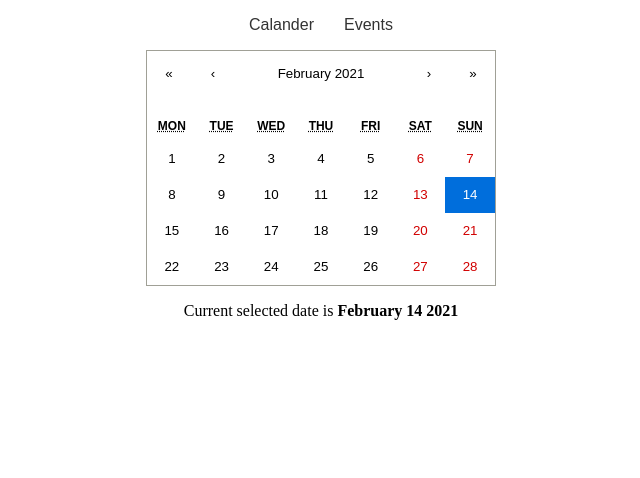
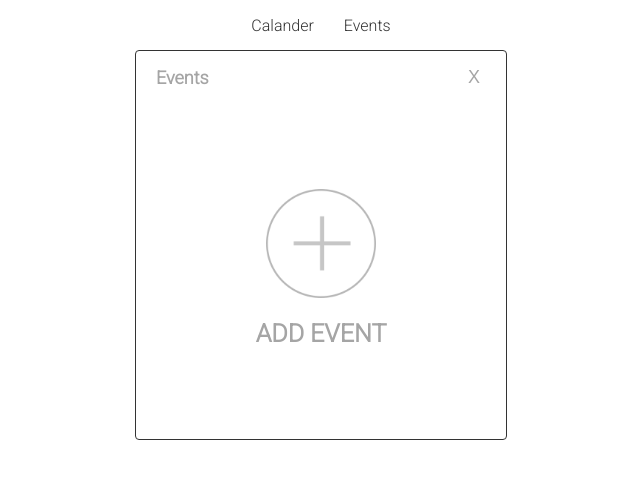
Before and after one commit to benjamin-karami/calander, a React (Create React App) app: page / in a window 1280 px wide. Shown: the top 478 px of the page, without its empty margins (319-959 px from the left). Built offline with nearby package versions, Linux system fonts and the light colour scheme.

Commit message:
modal redux state - noEvent modal

```diff
--- a/public/index.html
+++ b/public/index.html
@@ -9,35 +9,18 @@
       name="description"
       content="Web site created using create-react-app"
     />
+    <link rel="preconnect" href="https://fonts.gstatic.com" />
+    <link rel="preconnect" href="https://fonts.gstatic.com" />
+    <link
+      href="https://fonts.googleapis.com/css2?family=Roboto:wght@300&display=swap"
+      rel="stylesheet"
+    />
     <link rel="apple-touch-icon" href="%PUBLIC_URL%/logo192.png" />
-    <!--
-      manifest.json provides metadata used when your web app is installed on a
-      user's mobile device or desktop. See https://developers.google.com/web/fundamentals/web-app-manifest/
-    -->
     <link rel="manifest" href="%PUBLIC_URL%/manifest.json" />
-    <!--
-      Notice the use of %PUBLIC_URL% in the tags above.
-      It will be replaced with the URL of the `public` folder during the build.
-      Only files inside the `public` folder can be referenced from the HTML.
-
-      Unlike "/favicon.ico" or "favicon.ico", "%PUBLIC_URL%/favicon.ico" will
-      work correctly both with client-side routing and a non-root public URL.
-      Learn how to configure a non-root public URL by running `npm run build`.
-    -->
     <title>React App</title>
   </head>
   <body>
     <noscript>You need to enable JavaScript to run this app.</noscript>
     <div id="root"></div>
-    <!--
-      This HTML file is a template.
-      If you open it directly in the browser, you will see an empty page.
-
-      You can add webfonts, meta tags, or analytics to this file.
-      The build step will place the bundled scripts into the <body> tag.
-
-      To begin the development, run `npm start` or `yarn start`.
-      To create a production bundle, use `npm run build` or `yarn build`.
-    -->
   </body>
 </html>
--- a/src/App.js
+++ b/src/App.js
@@ -1,10 +1,10 @@
 import { Main } from "./App.styles.jsx";
-import { BrowserRouter as Router, Switch, Route} from "react-router-dom";
-
+import { BrowserRouter as Router, Switch, Route } from "react-router-dom";
 import { Calander } from "./containers";
-import { Navbar } from "./components";
+import { Navbar, NoEvent } from "./components";
 
 function App() {
+
   return (
     <Router>
       <Main>
@@ -12,6 +12,7 @@ function App() {
         <Switch>
           <Route exact path="/" component={Calander} />
         </Switch>
+        <NoEvent/>
       </Main>
     </Router>
   );
--- a/src/components/index.jsx
+++ b/src/components/index.jsx
@@ -1 +1,2 @@
 export {default as Navbar} from './navbar/Navbar'
+export {default as NoEvent} from './modals/noEvent/NoEvent'
--- /dev/null
+++ b/src/components/modals/noEvent/NoEvent.jsx
@@ -0,0 +1,34 @@
+import React from "react";
+import {
+  ModalContainer,
+  ModalHeader,
+  ModalCloseBtn,
+  AddEventContainer,
+  AddEventIcon,
+} from "./NoEvent.styles";
+import addEventIcon from "../../../assets/img/noEventIcon.png";
+import { useSelector, useDispatch } from "react-redux";
+import { noEventModal } from "../../../redux/modalsStatus";
+
+const NoEvent = () => {
+  const modalStatus = useSelector((state) => state.modalStatus);
+  const dispatch = useDispatch();
+
+  const handleClose = () => {
+    dispatch(noEventModal(!modalStatus));
+  };
+  return (
+    <ModalContainer active={modalStatus.noEvent}>
+      <ModalHeader>
+        <h6>Events</h6>
+        <ModalCloseBtn onClick={handleClose}>X</ModalCloseBtn>
+      </ModalHeader>
+      <AddEventContainer>
+        <AddEventIcon src={addEventIcon} alt="noEventIcon" />
+        <h2>ADD EVENT</h2>
+      </AddEventContainer>
+    </ModalContainer>
+  );
+};
+
+export default NoEvent;
--- /dev/null
+++ b/src/components/modals/noEvent/NoEvent.styles.jsx
@@ -0,0 +1,54 @@
+import styled from "styled-components";
+
+export const ModalContainer = styled.div`
+  width: 80%;
+  max-width: 350px;
+  margin: 50px auto 0;
+  border: 1px solid #333;
+  padding: 15px 10px 20px;
+  position: absolute;
+  background-color: #fff;
+  border-radius: 4px;
+  display: none;
+  ${({ active }) =>
+    active &&
+    `
+    display: block !important;
+  `}
+`;
+
+export const ModalHeader = styled.div`
+  display: flex;
+  justify-content: space-between;
+  align-items: center;
+  padding: 0 10px;
+  h6 {
+    font-size: 18px;
+    color: #a5a5a5;
+    margin: 0;
+  }
+`;
+
+export const ModalCloseBtn = styled.button`
+  background-color: #fff;
+  font-size: 18px;
+  color: #a5a5a5;
+  border: none;
+  cursor: pointer;
+`;
+
+export const AddEventContainer = styled.div`
+  margin: 100px 0 50px;
+  display: flex;
+  flex-direction: column;
+  justify-content: center;
+  align-items: center;
+  h2 {
+    color: #a5a5a5;
+    font-size: 25px;
+  }
+`;
+
+export const AddEventIcon = styled.img`
+  max-width: 110px;
+`;
--- a/src/components/navbar/navbar.styles.jsx
+++ b/src/components/navbar/navbar.styles.jsx
@@ -17,7 +17,6 @@ export const NavLink = styled.li`
   padding: 0 15px;
   a {
     color: #333;
-    font-family: Arial, Helvetica, sans-serif;
     font-size: 16px;
     text-decoration: none;
   }
--- a/src/containers/calander/Calander.jsx
+++ b/src/containers/calander/Calander.jsx
@@ -1,6 +1,7 @@
 import React, { useState } from "react";
 import Calendar from "react-calendar";
 import "react-calendar/dist/Calendar.css";
+import { RecentEvent, Event } from "./Calander.styles";
 import moment from "moment";
 import { useDispatch } from "react-redux";
 
@@ -17,10 +18,13 @@ const Calander = () => {
   return (
     <>
       <Calendar value={dateState} onChange={changeDate} />
-      <p>
+      <RecentEvent>
+        <Event>Recent Event is here</Event>
+      </RecentEvent>
+      {/* <p>
         Current selected date is{" "}
         <b>{moment(dateState).format("MMMM D YYYY")}</b>
-      </p>
+      </p> */}
     </>
   );
 };
--- a/src/containers/calander/Calander.styles.jsx
+++ b/src/containers/calander/Calander.styles.jsx
@@ -0,0 +1,13 @@
+import styled from "styled-components";
+
+export const RecentEvent = styled.div`
+  margin-top: 40px;
+  background-color: #ffa500;
+  color: #fff;
+  padding: 0px 50px;
+  border-radius: 4px;
+`;
+
+export const Event = styled.p`
+  font-size: 18px;
+`;
--- a/src/index.css
+++ b/src/index.css
@@ -1,3 +1,4 @@
 body {
   margin: 0;
+  font-family: "Roboto", sans-serif;
 }
--- a/src/redux/index.jsx
+++ b/src/redux/index.jsx
@@ -1,8 +1,10 @@
 import userSelectedDateReducer from "./userSelectedDate";
+import modalStatusReducer from "./modalsStatus";
 import { combineReducers, createStore } from "redux";
 
 const rootReducer = combineReducers({
   selectedDate: userSelectedDateReducer,
+  modalStatus: modalStatusReducer,
 });
 
 const store = createStore(rootReducer);
--- /dev/null
+++ b/src/redux/modalsStatus.jsx
@@ -0,0 +1,24 @@
+export function noEventModal(status) {
+  return {
+    type: "NO_EVENT_MODAL",
+    payload: status,
+  };
+}
+
+const modalStatus = {
+  noEvent: true,
+  addEvent: false,
+  withEvent: false,
+};
+
+export default function modalStatusReducer(state = modalStatus, action) {
+  switch (action.type) {
+    case "NO_EVENT_MODAL":
+      return {
+        ...state,
+        noEvent: action.payload,
+      };
+    default:
+      return state;
+  }
+}
```
Also changed, not shown: src/assets/img/Group 1.png (added), src/assets/img/noEventIcon.png (added).
